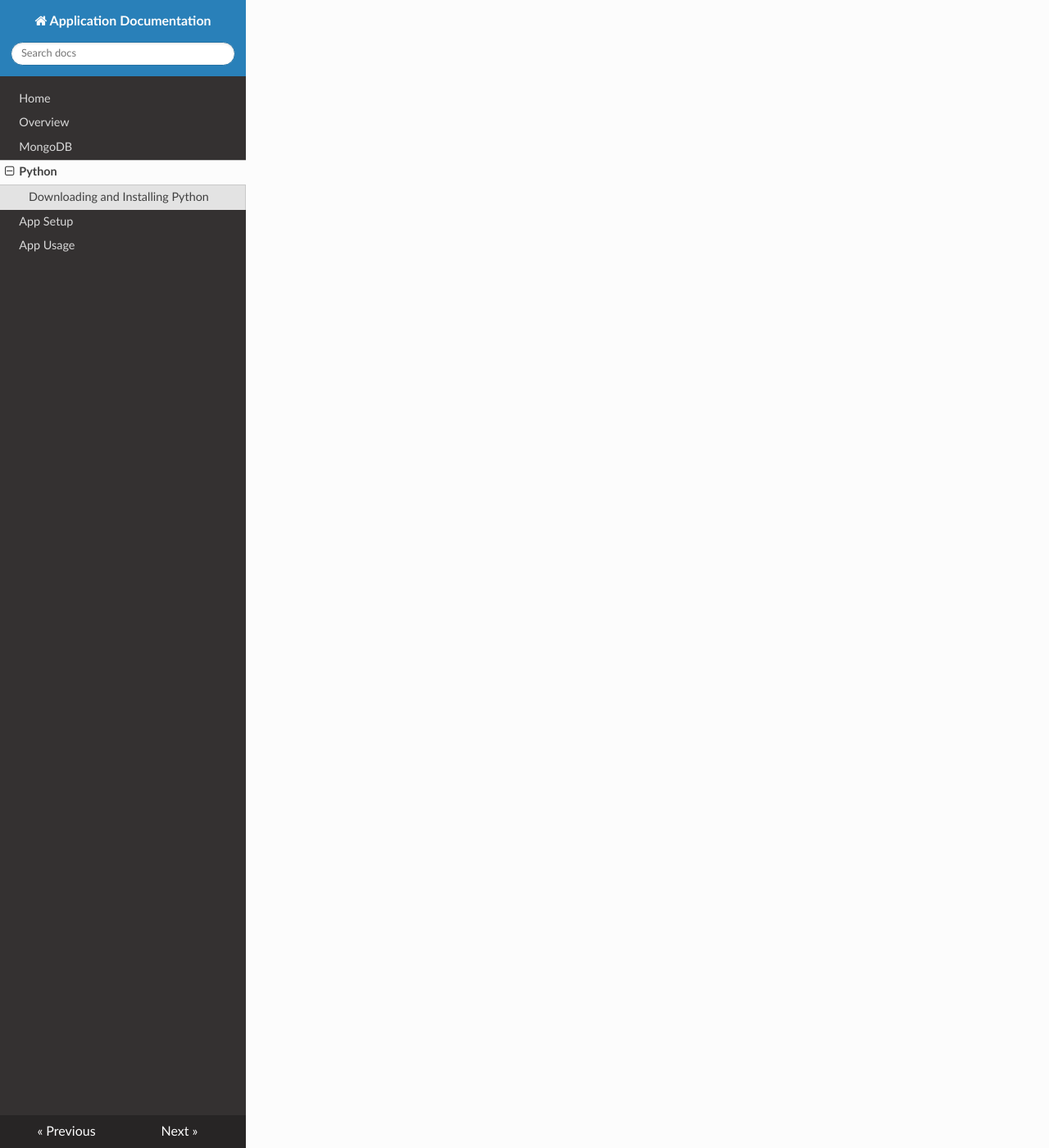
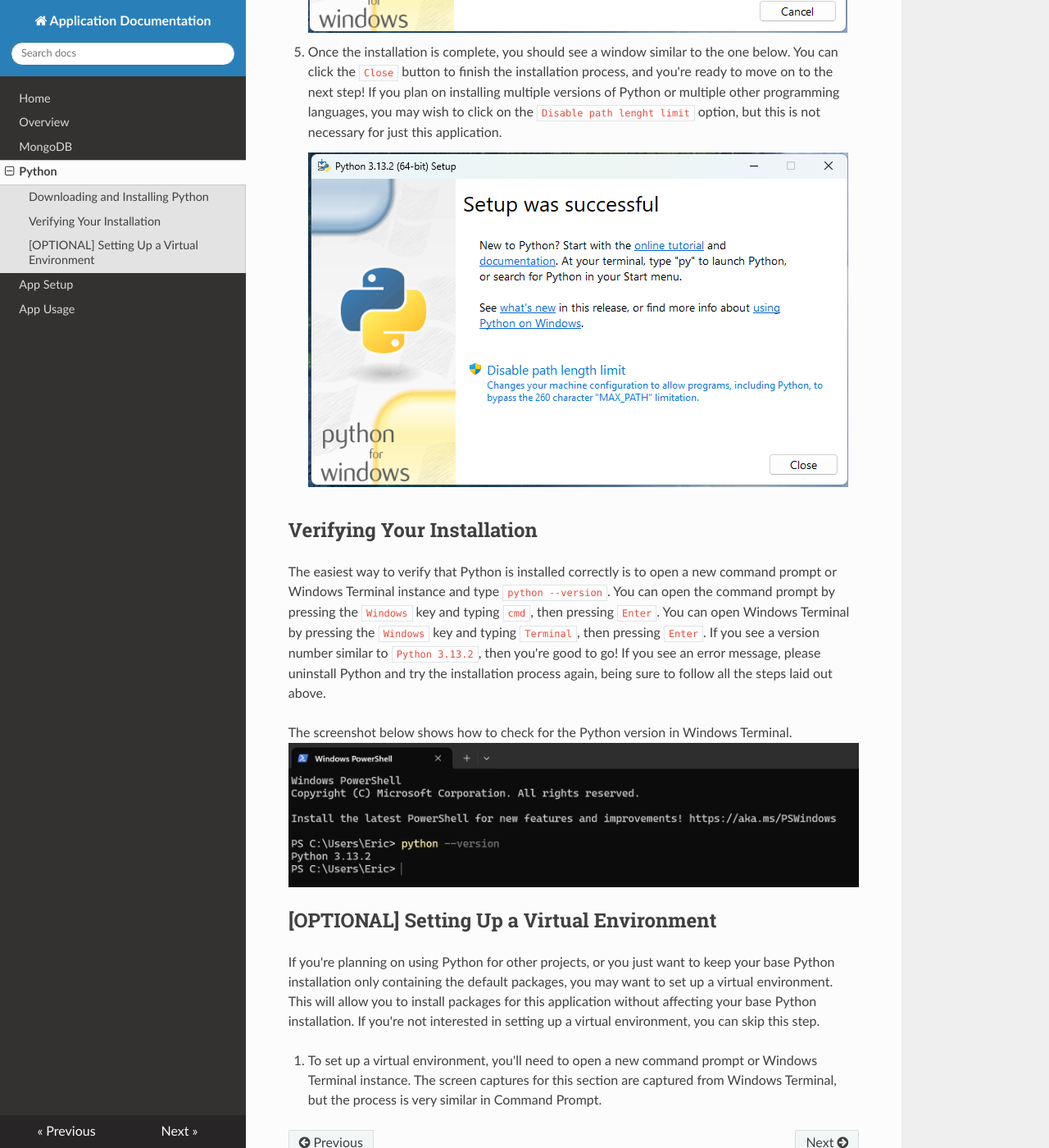
Before and after one commit to EricS0110/custom-collections-desktop-app, an MkDocs documentation site: the page built from docs/python_setup.md, in a window 1280 px wide and 1400 px high, scrolled down 2175 px. Shown: the whole window at 82% size. Built offline with MkDocs 1.6.1, drawn with Linux system fonts in a browser that asks for light colours; nearby versions of some CDN libraries; some of the changed text lies outside the part shown.

Commit message:
Continuing Python setup docs

```diff
--- a/docs/python_setup.md
+++ b/docs/python_setup.md
@@ -22,3 +22,31 @@
 selected, you're good to click on the `Install Now` option.  If you're an advanced user and want to go your own way,
 you can click on `Customize installation`, but these instructions assume you just want the default installation.
 ![Python Installation Start](images/PythonSetup/PythonSetup002.png)
+4. Once you click the `Install Now` option, you'll see Python start installing on your system.  This process can take
+a few minutes depending on your system, so please be patient.
+![Python Installation Progress](images/PythonSetup/PythonSetup003.png)
+5. Once the installation is complete, you should see a window similar to the one below.  You can click the `Close`
+button to finish the installation process, and you're ready to move on to the next step!  If you plan on installing
+multiple versions of Python or multiple other programming languages, you may wish to click on the
+`Disable path lenght limit` option, but this is not necessary for just this application.
+![Python Installation Complete](images/PythonSetup/PythonSetup004.png)
+
+## Verifying Your Installation
+The easiest way to verify that Python is installed correctly is to open a new command prompt or Windows Terminal
+instance and type `python --version`.  You can open the command prompt by pressing the `Windows` key and typing `cmd`,
+then pressing `Enter`.  You can open Windows Terminal by pressing the `Windows` key and typing `Terminal`, then
+pressing `Enter`.  If you see a version number similar to `Python 3.13.2`, then you're good to go!  If you see an error
+message, please uninstall Python and try the installation process again, being sure to follow all the steps laid out
+above.
+
+The screenshot below shows how to check for the Python version in Windows Terminal.
+![Python Version Check](images/PythonSetup/PythonSetup005.png)
+
+## [OPTIONAL] Setting Up a Virtual Environment
+If you're planning on using Python for other projects, or you just want to keep your base Python installation only
+containing the default packages, you may want to set up a virtual environment.  This will allow you to install packages
+for this application without affecting your base Python installation.  If you're not interested in setting up a virtual
+environment, you can skip this step.
+
+1. To set up a virtual environment, you'll need to open a new command prompt or Windows Terminal instance.  The screen
+captures for this section are captured from Windows Terminal, but the process is very similar in Command Prompt.
```
Also changed, not shown: docs/images/PythonSetup/PythonSetup005.png (added).
